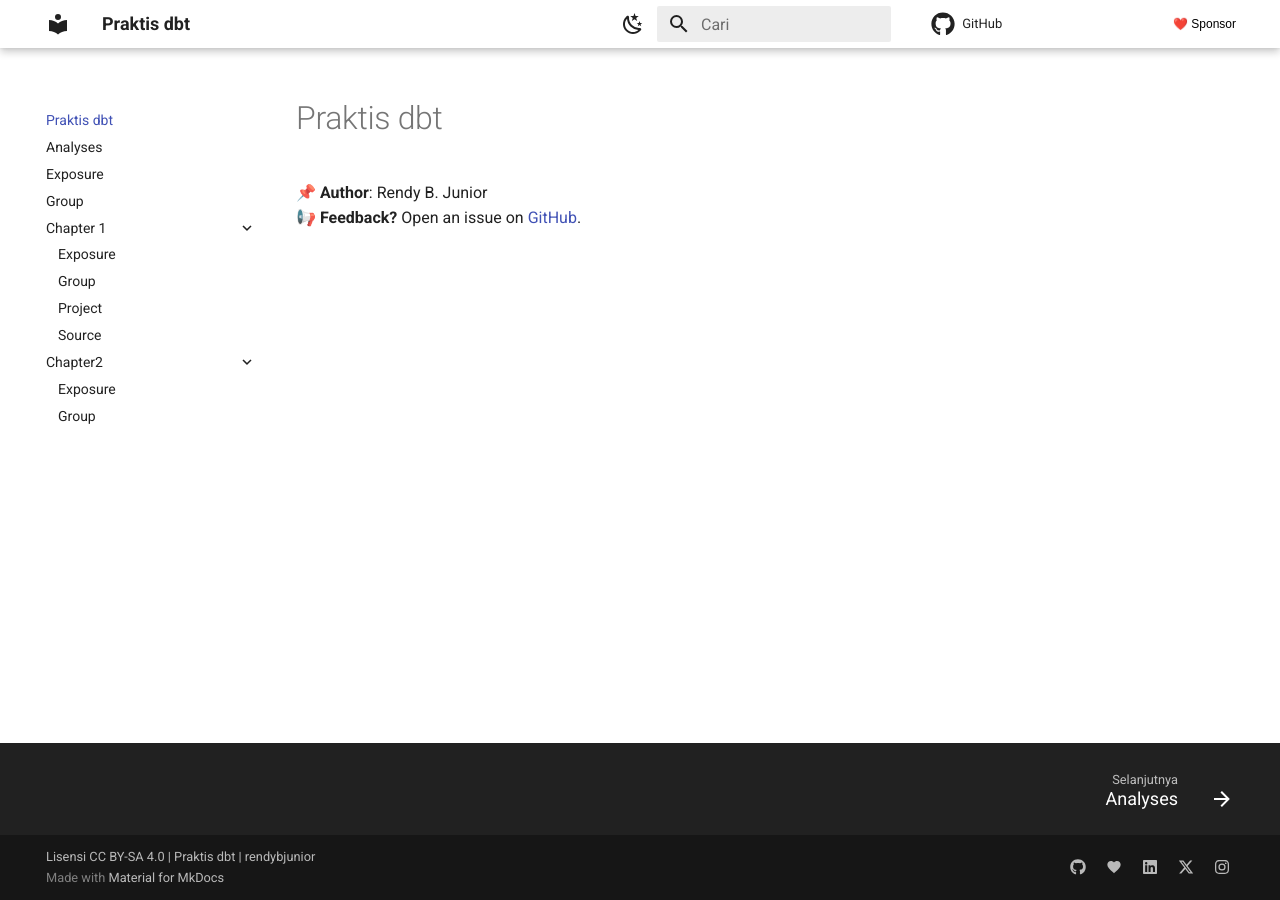
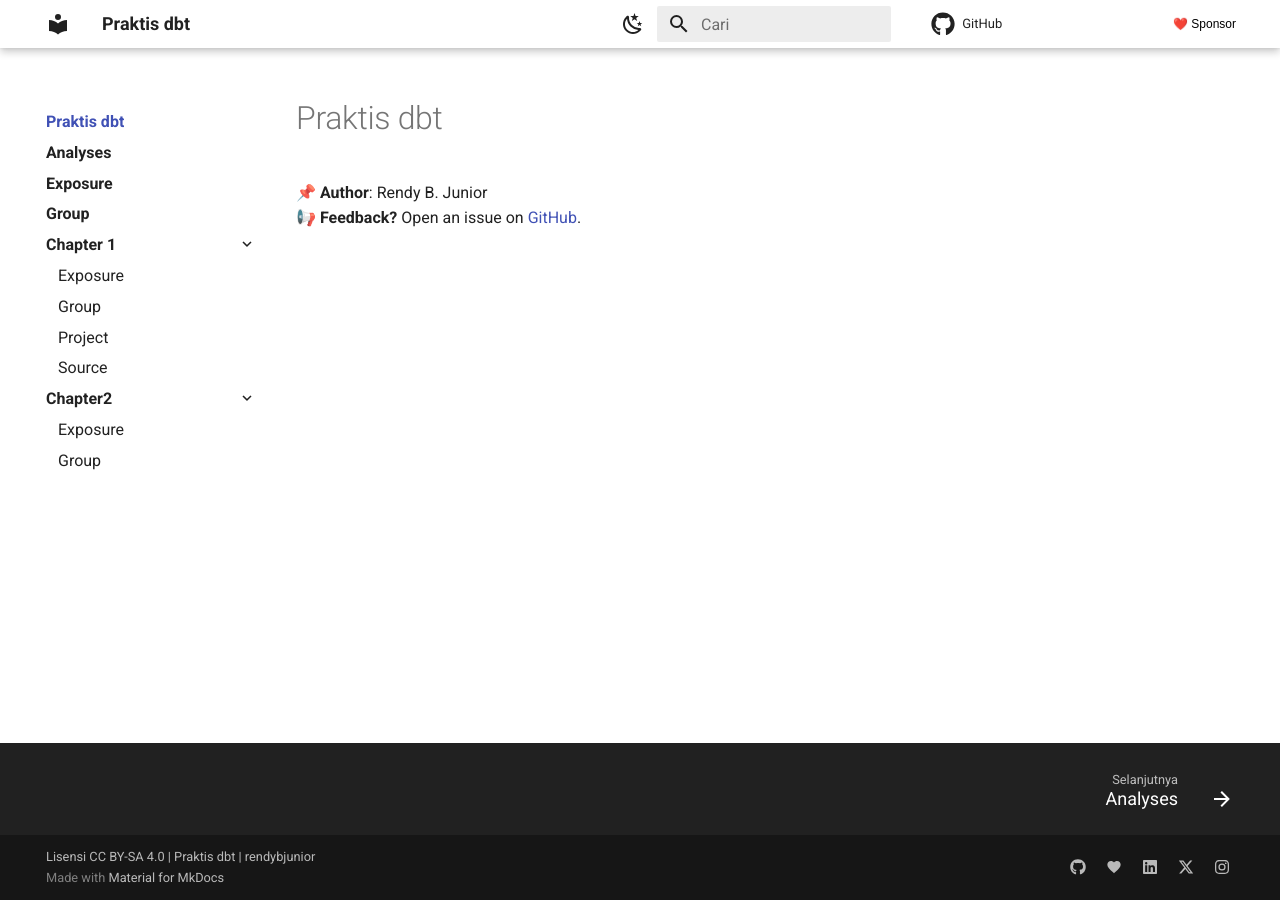
Before and after one commit to rendybjunior/learning-notes, an MkDocs documentation site: the page built from docs/index.md, in a window 1280 px wide. Built offline with MkDocs 1.6.1 and Material for MkDocs 9.7.7, drawn with Linux system fonts in a browser that asks for light colours; comment, search, counter and statistics services are not loaded.

Commit message:
increase size of sidebar

```diff
--- a/docs/stylesheets/extra.css
+++ b/docs/stylesheets/extra.css
@@ -13,3 +13,14 @@
     font-size: .6rem;
     text-decoration: none;
 }
+
+/* Bold only first-level items in the left sidebar */
+.md-sidebar--primary .md-nav__list > .md-nav__item > .md-nav__link {
+    font-weight: bold;
+    font-size: 0.8rem; /* Optional: Increase size */
+}
+
+/* Ensure nested (child) items remain normal */
+.md-sidebar--primary .md-nav__list .md-nav__list .md-nav__item > .md-nav__link {
+    font-weight: normal;
+}
```
